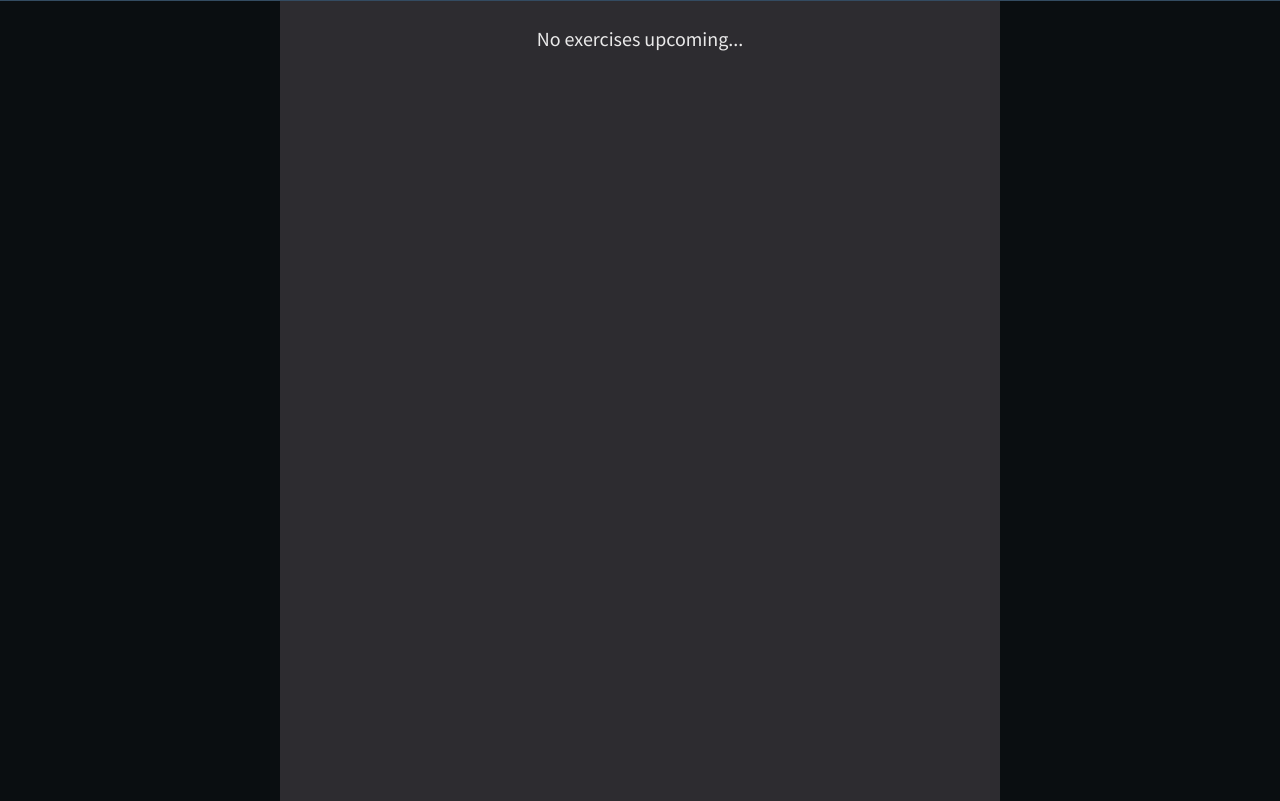
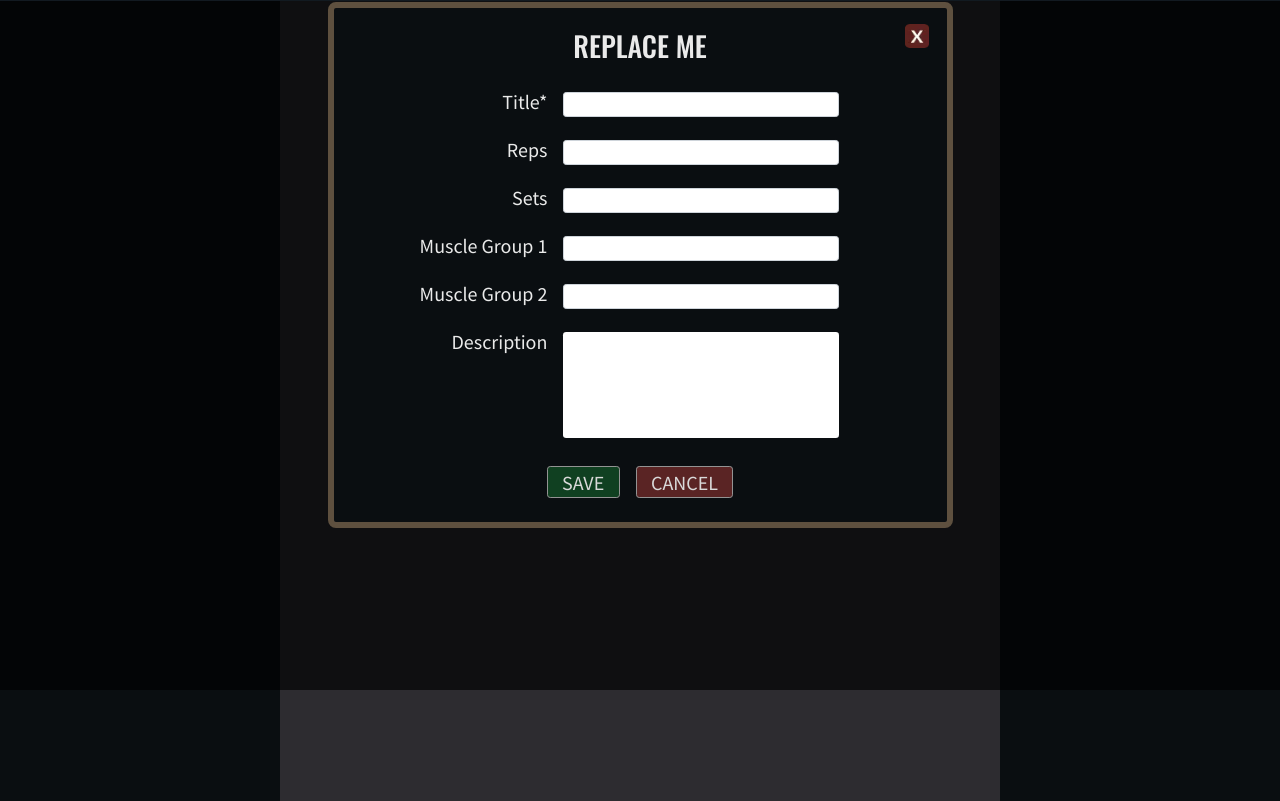
Before and after one commit to jacobhusband/fitness-log, a website: page index.html in a window 1280 px wide. Shown: the part 110-911 px from the top of the page. Drawn offline with nearby package versions, Linux system fonts and the light colour scheme.

Commit message:
Make edit modal for desktop

```diff
--- a/css/layout.css
+++ b/css/layout.css
@@ -10,6 +10,14 @@
   height: 100%;
 }
 
+.col-fourth {
+  flex-basis: 25%;
+}
+
+.col-half {
+  flex-basis: 50%;
+}
+
 @media only screen and (min-width: 768px) {
   .container {
     max-width: 900px;
--- a/css/styles.css
+++ b/css/styles.css
@@ -6,7 +6,9 @@ body,
 form,
 button,
 input,
-p {
+p,
+label,
+textarea {
   font-family:
     "Source Sans Pro",
     sans-serif;
@@ -22,7 +24,6 @@ h3,
 h4,
 h5,
 h6,
-label,
 a {
   font-family: Oswald, sans-serif;
 }
@@ -66,6 +67,14 @@ input:focus {
 
 img {
   width: 100%;
+}
+
+textarea {
+  border: none;
+  overflow: auto;
+  outline: none;
+  resize: none;
+  border-radius: 0.2rem;
 }
 
 input[type="date"].modal-date-picker {
@@ -316,11 +325,20 @@ input[type="date"] {
   letter-spacing: 0.02rem;
 }
 
+button.save {
+  background-color: #104021;
+}
+
+button.cancel {
+  background-color: #5a2424;
+}
+
 .info-icon,
-.modal-x-icon,
-.edit-icon {
-  width: 16px;
-  height: 16px;
+.edit-icon,
+.exit-icon,
+.modal-x-icon {
+  width: 24px;
+  height: 24px;
   margin-right: 0.2rem;
 }
 
@@ -384,11 +402,6 @@ input[type="date"] {
   height: 75px;
   border: 1px solid #5e503f;
   margin-right: 1rem;
-}
-
-.exit-icon {
-  width: 1rem;
-  height: 1rem;
 }
 
 .info-button,
@@ -497,6 +510,18 @@ input[type="date"] {
   align-items: center;
 }
 
+.justify-self-center {
+  justify-self: center;
+}
+
+.text-align-left {
+  text-align: left;
+}
+
+.text-align-right {
+  text-align: right;
+}
+
 .text-align-center {
   text-align: center;
 }
@@ -529,16 +554,16 @@ input[type="date"] {
   margin-left: auto;
 }
 
-.text-align-left {
-  text-align: left;
-}
-
 .pos-rel {
   position: relative;
 }
 
 .p-1r {
   padding: 1rem;
+}
+
+.mt-1r {
+  margin-top: 1rem;
 }
 
 .low-brightness {
@@ -632,6 +657,35 @@ input[type="date"] {
     font-size: 1.25rem;
   }
 
+  .edit-modal label {
+    display: block;
+    font-size: 1.25rem;
+    font-weight: 500;
+    margin-right: 1rem;
+  }
+
+  .edit-modal .modal-content {
+    width: 625px;
+  }
+
+  .edit-modal .height {
+    height: 3rem;
+  }
+
+  .edit-modal .description-title {
+    margin-bottom: 2rem;
+  }
+
+  .edit-modal input,
+  .edit-modal textarea {
+    width: 90%;
+  }
+
+  .edit-modal button {
+    font-size: 1.25rem;
+    margin: 0.5rem;
+  }
+
   .title-and-buttons > h3 {
     font-size: 2rem;
   }
@@ -670,7 +724,9 @@ input[type="date"] {
   }
 
   .modal-x-icon {
-    margin-right: 1rem;
+    position: absolute;
+    top: 1rem;
+    margin-right: 0.5rem;
   }
 
   .new-exercises-container,
--- a/index.html
+++ b/index.html
@@ -99,7 +99,6 @@
       <div class="user-message hidden">
         <p>Select a valid date</p>
       </div>
-
       <div class="workout-modal modal hidden">
         <div class="modal-layout row row-lr-center">
           <div class="modal-content work-mod-cont text-align-center">
@@ -169,6 +168,46 @@
           </div>
         </div>
       </div>
+      <div class="edit-modal modal">
+        <form class="modal-content text-align-center margin-auto">
+          <div class="row row-lr-center row-ud-center pos-rel">
+            <h2 class="description-title">REPLACE ME</h2>
+            <img class="modal-x-icon" src="images/x.webp" alt="x-icon" />
+          </div>
+          <div class="row row-lr-center">
+            <div class="col-fourth text-align-right">
+              <label class="height" for="title">Title*</label>
+              <label class="height" for="reps">Reps</label>
+              <label class="height" for="sets">Sets</label>
+              <label class="height" for="muscle-group-1">Muscle Group 1</label>
+              <label class="height" for="muscle-group-2">Muscle Group 2</label>
+              <label for="description" class="height">Description</label>
+            </div>
+            <div class="col-half text-align-left">
+              <div class="height">
+                <input type="text" id="title" />
+              </div>
+              <div class="height">
+                <input type="text" id="reps" />
+              </div>
+              <div class="height">
+                <input type="text" id="sets" />
+              </div>
+              <div class="height">
+                <input type="text" id="muscle-group-1" />
+              </div>
+              <div class="height">
+                <input type="text" id="muscle-group-2" />
+              </div>
+              <textarea name="description" rows="6" id="description"></textarea>
+            </div>
+          </div>
+          <div class="row row-lr-center mt-1r">
+            <button class="save">SAVE</button>
+            <button class="cancel">CANCEL</button>
+          </div>
+        </form>
+      </div>
     </main>
     <script src="js/data.js"></script>
     <script src="js/main.js"></script>
```
